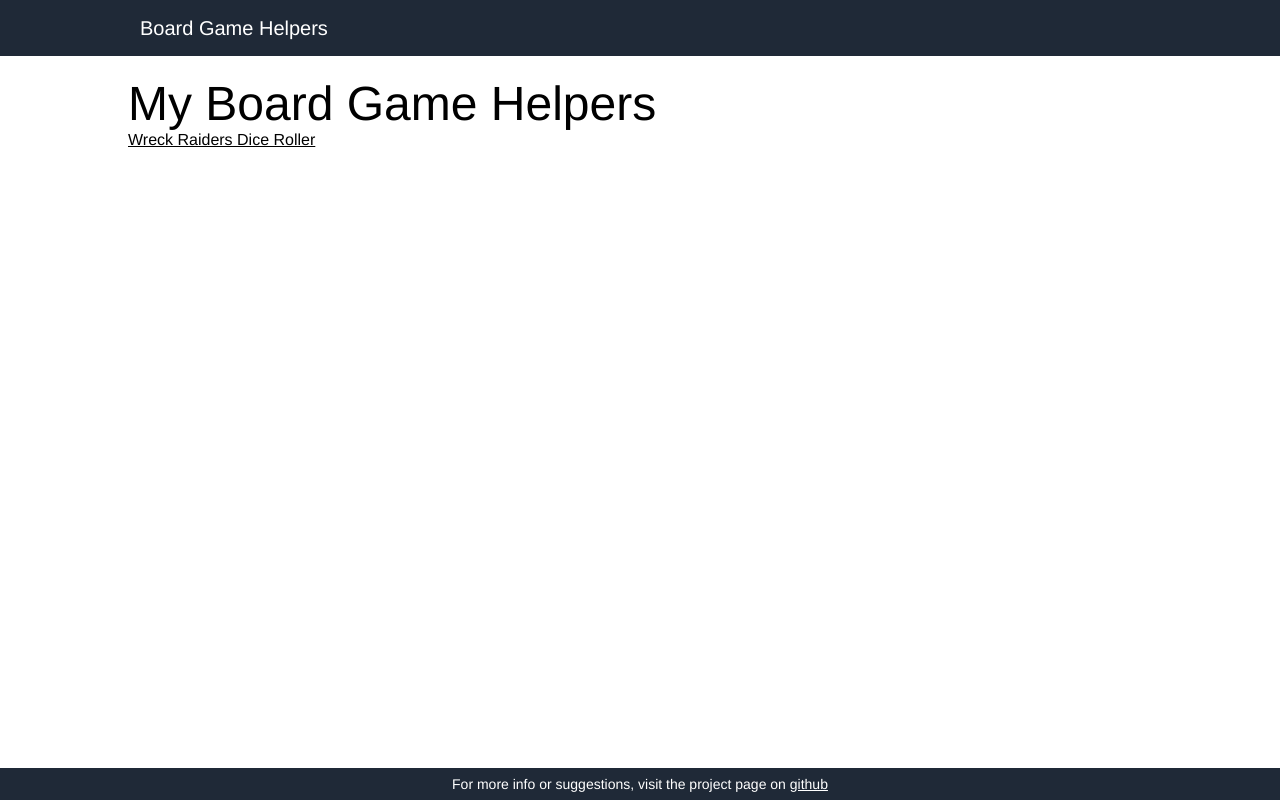
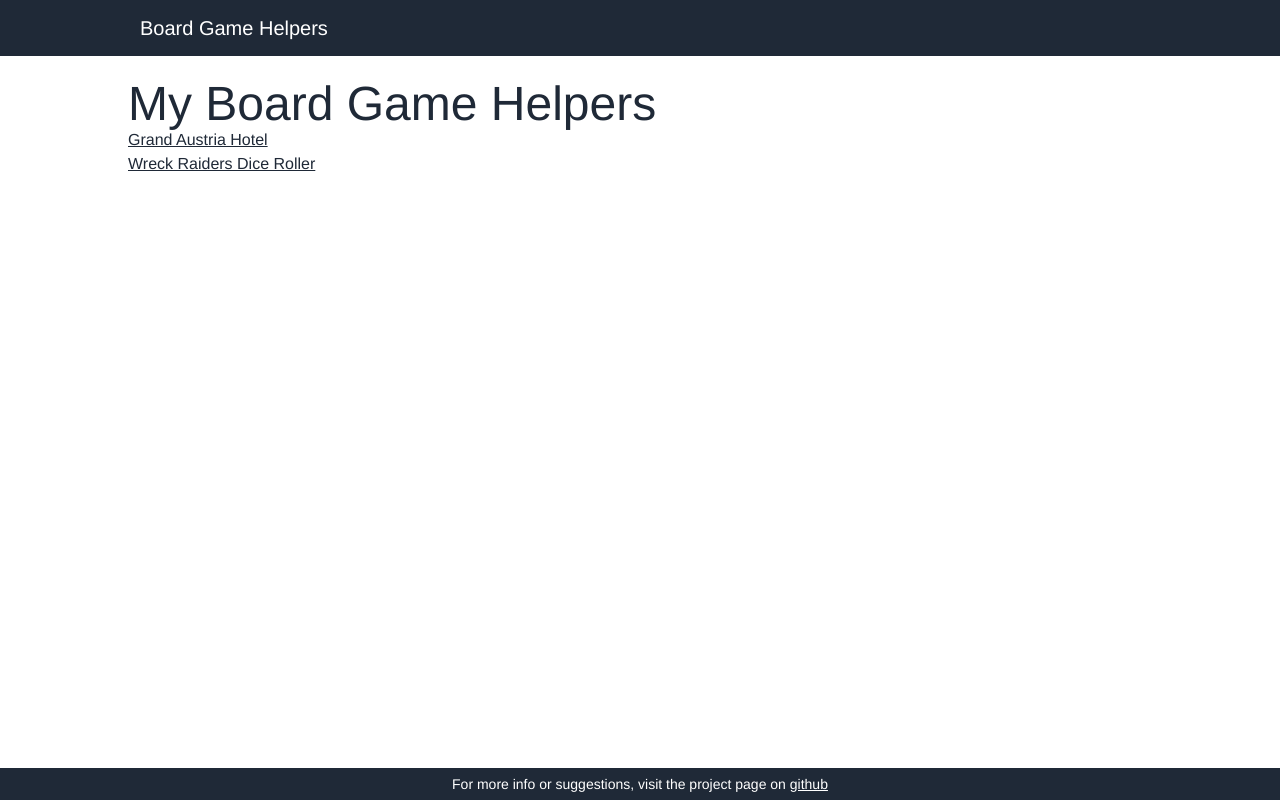
Before and after one commit to MrIee/board-game-helpers, a Vue app: page / in a window 1280 px wide. Built offline with nearby package versions, Linux system fonts and the light colour scheme.

Commit message:
Create page for Grand Hotel Austria Tool

```diff
--- a/src/assets/css/style.css
+++ b/src/assets/css/style.css
@@ -1,3 +1,4 @@
+@import url('./themes/hotelaustria.css');
 @import url('./themes/wreckraiders.css');
 @tailwind base;
 @tailwind components;
@@ -11,6 +12,8 @@
 
   body {
     font-family: Helvetica, sans-serif;
+
+    @apply tw-text-gray-800;
   }
 
   h1 > a, h2 > a, h3 > a, h4 > a {
--- /dev/null
+++ b/src/assets/css/themes/hotelaustria.css
@@ -0,0 +1,3 @@
+.theme-grand-austria-hotel {
+  @apply tw-min-h-full tw-bg-[rgb(233,209,163)];
+}
--- /dev/null
+++ b/src/containers/GrandAustriaHotelReferenceTool.vue
@@ -0,0 +1,5 @@
+<template>
+  <div class="theme-grand-austria-hotel">
+
+  </div>
+</template>
--- a/src/containers/Home.vue
+++ b/src/containers/Home.vue
@@ -1,8 +1,17 @@
 <template>
   <div class="wrapper container">
     <h1>My Board Game Helpers</h1>
-    <router-link to="/wreckraidersdiceroller">
-      Wreck Raiders Dice Roller
-    </router-link>
+    <ul>
+      <li>
+        <router-link to="/grandaustriahotelreferencetool">
+          Grand Austria Hotel
+        </router-link>
+      </li>
+      <li>
+        <router-link to="/wreckraidersdiceroller">
+          Wreck Raiders Dice Roller
+        </router-link>
+      </li>
+    </ul>
   </div>
 </template>
--- a/src/router/index.ts
+++ b/src/router/index.ts
@@ -1,5 +1,6 @@
 import { createRouter, createWebHistory, RouteRecordRaw } from 'vue-router';
 import Home from '../containers/Home.vue';
+import GrandAustriaHotelReferenceTool from '../containers/GrandAustriaHotelReferenceTool.vue';
 import WreckRaidersDiceRoller from '../containers/WreckRaidersDiceRoller.vue';
 
 const routes: Array<RouteRecordRaw> = [
@@ -13,6 +14,11 @@ const routes: Array<RouteRecordRaw> = [
     name: 'wreckraidersdiceroller',
     component: WreckRaidersDiceRoller,
   },
+  {
+    path: '/grandaustriahotelreferencetool',
+    name: 'grandaustriahotelreferencetool',
+    component: GrandAustriaHotelReferenceTool,
+  },
 ];
 
 const router = createRouter({
```
